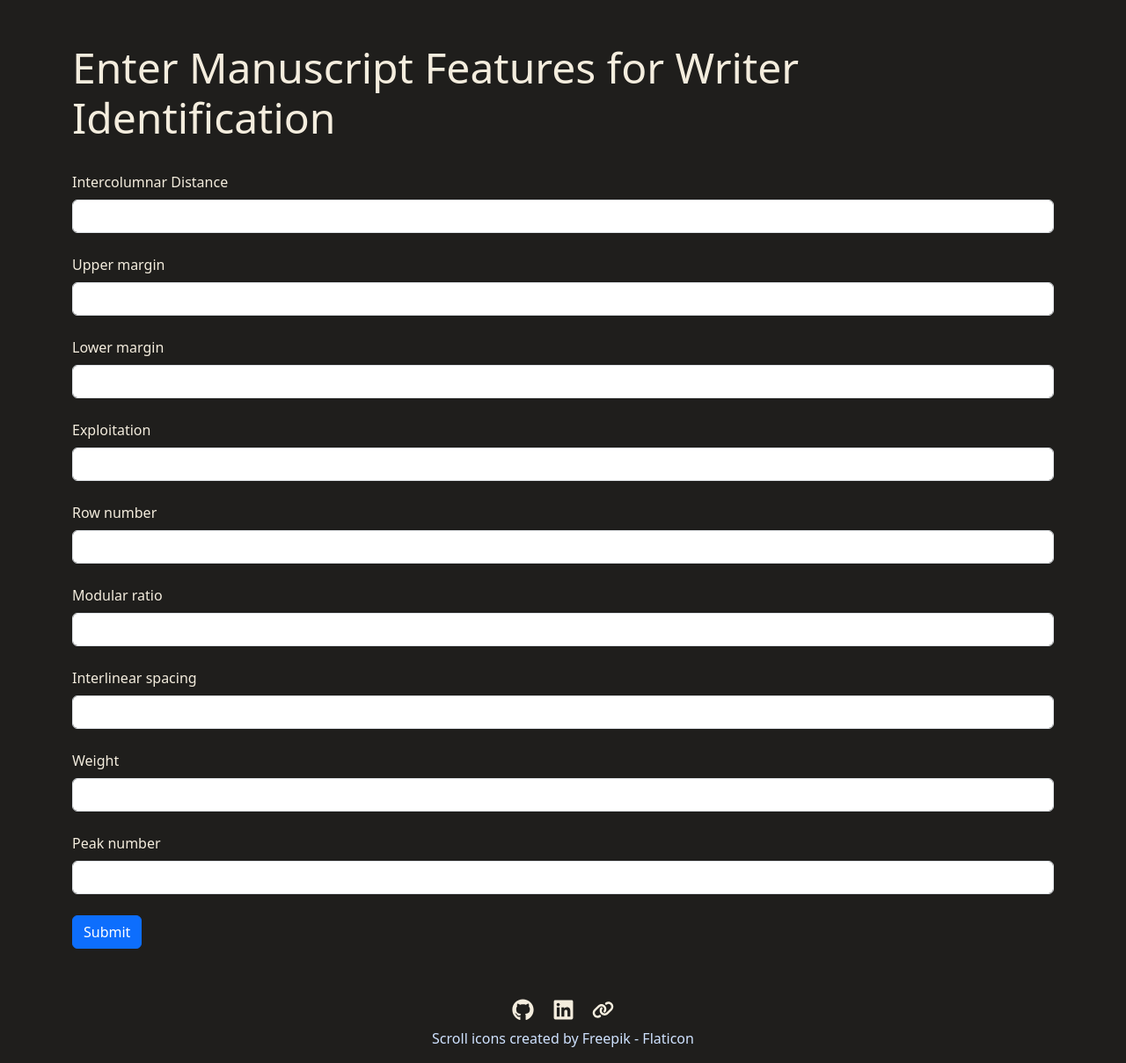
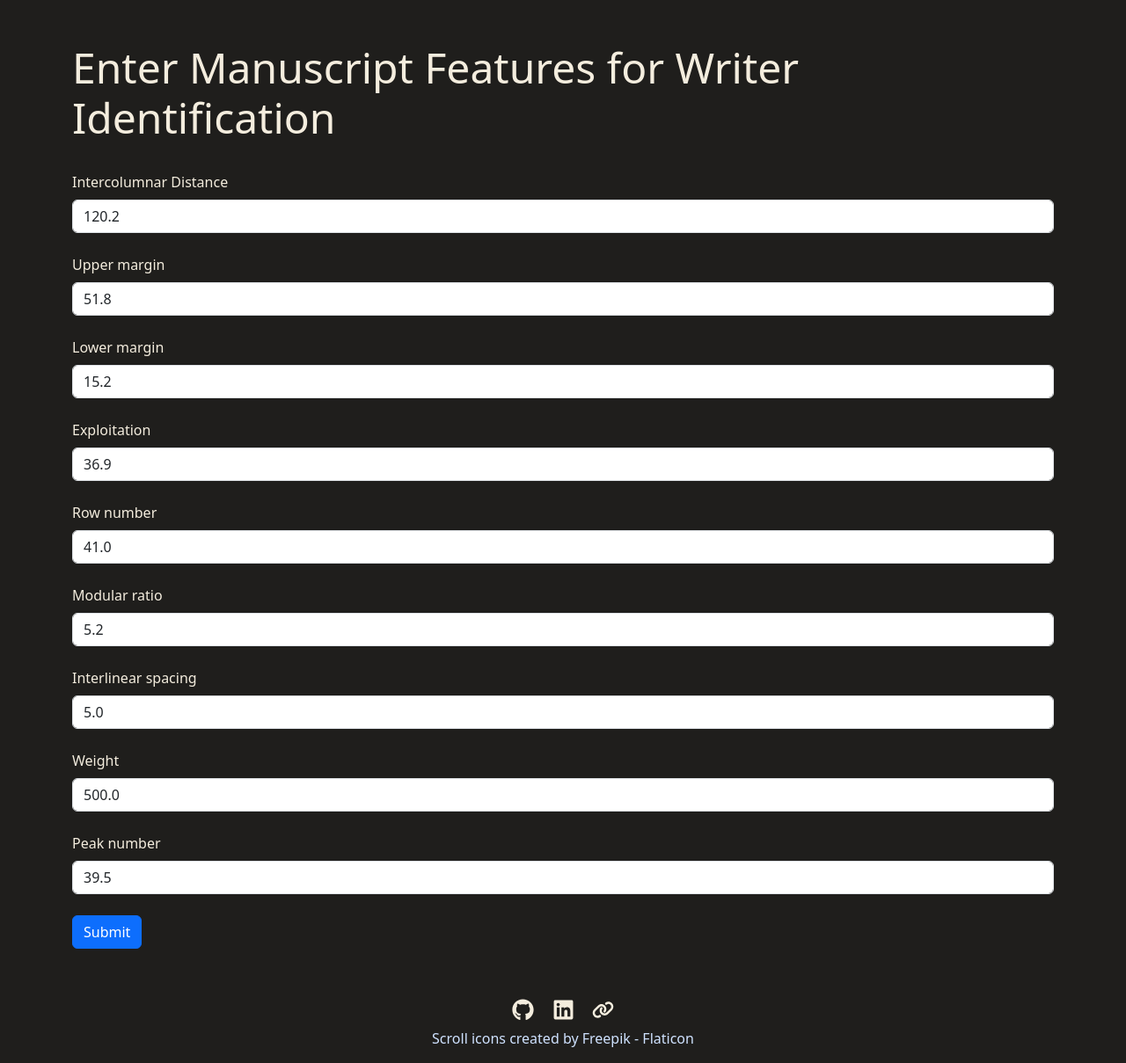
Before and after one commit to atinyshrimp/Data-Analysis-Project, a Flask app: page / in a window 1280 px wide. Shown: the part 736-1945 px from the top of the page at 88% size. Run offline with Flask 3, Linux system fonts and the light colour scheme.

Commit message:
Added plot images for predictions
Also added default values to form inputs to give hints to the user

```diff
--- a/templates/index.html
+++ b/templates/index.html
@@ -40,39 +40,39 @@
             <p class="display-5 pt-5 pb-3">Enter Manuscript Features for Writer Identification</p>
             <div class="mb-4">
                 <label for="distance" class="form-label">Intercolumnar Distance</label>
-                <input type="number" step="0.1" class="form-control" id="distance" name="intercolumnar distance">
+                <input type="number" step="0.1" class="form-control" id="distance" name="intercolumnar distance" value="120.2">
             </div>
             <div class="mb-4">
                 <label for="u_margin" class="form-label">Upper margin</label>
-                <input type="number" step="0.1" class="form-control" id="u_margin" name="upper margin">
+                <input type="number" step="0.1" class="form-control" id="u_margin" name="upper margin" value="51.8">
             </div>
             <div class="mb-4">
                 <label for="l_margin" class="form-label">Lower margin</label>
-                <input type="number" step="0.1" class="form-control" id="l_margin" name="lower margin">
+                <input type="number" step="0.1" class="form-control" id="l_margin" name="lower margin" value="15.2">
             </div>
             <div class="mb-4">
                 <label for="exploitation" class="form-label">Exploitation</label>
-                <input type="number" step="0.1" class="form-control" id="exploitation" name="exploitation">
+                <input type="number" step="0.1" class="form-control" id="exploitation" name="exploitation" value="36.9">
             </div>
             <div class="mb-4">
                 <label for="row_nb" class="form-label">Row number</label>
-                <input type="number" step="0.1" class="form-control" id="row_nb"name="row number">
+                <input type="number" step="0.1" class="form-control" id="row_nb"name="row number" value="41.0">
             </div>
             <div class="mb-4">
                 <label for="mod_ratio" class="form-label">Modular ratio</label>
-                <input type="number" step="0.1" class="form-control" id="mod_ratio" name="modular ratio">
+                <input type="number" step="0.1" class="form-control" id="mod_ratio" name="modular ratio" value="5.2">
             </div>
             <div class="mb-4">
                 <label for="int_spacing" class="form-label">Interlinear spacing</label>
-                <input type="number" step="0.1" class="form-control" id="int_spacing" name="interlinear spacing">
+                <input type="number" step="0.1" class="form-control" id="int_spacing" name="interlinear spacing" value="5.0">
             </div>
             <div class="mb-4">
                 <label for="weight" class="form-label">Weight</label>
-                <input type="number" step="0.1" class="form-control" id="weight" name="weight">
+                <input type="number" step="0.1" class="form-control" id="weight" name="weight" value="500.0">
             </div>
             <div class="mb-4">
                 <label for="peak_nb" class="form-label">Peak number</label>
-                <input type="number" step="0.1" class="form-control" id="peak_nb" name="peak number">
+                <input type="number" step="0.1" class="form-control" id="peak_nb" name="peak number" value="39.5">
             </div>
             <button type="submit" class="btn btn-primary">Submit</button>
         </form>
```
Also changed, not shown: templates/prediction_result.html (+5 -1 lines), static/prediction_plots/predicted_A.png (added), static/prediction_plots/predicted_B.png (added), static/prediction_plots/predicted_C.png (added), static/prediction_plots/predicted_D.png (added), static/prediction_plots/predicted_E.png (added), static/prediction_plots/predicted_F.png (added), static/prediction_plots/predicted_G.png (added), static/prediction_plots/predicted_H.png (added), static/prediction_plots/predicted_I.png (added), static/prediction_plots/predicted_X.png (added), static/prediction_plots/predicted_Y.png (added).
